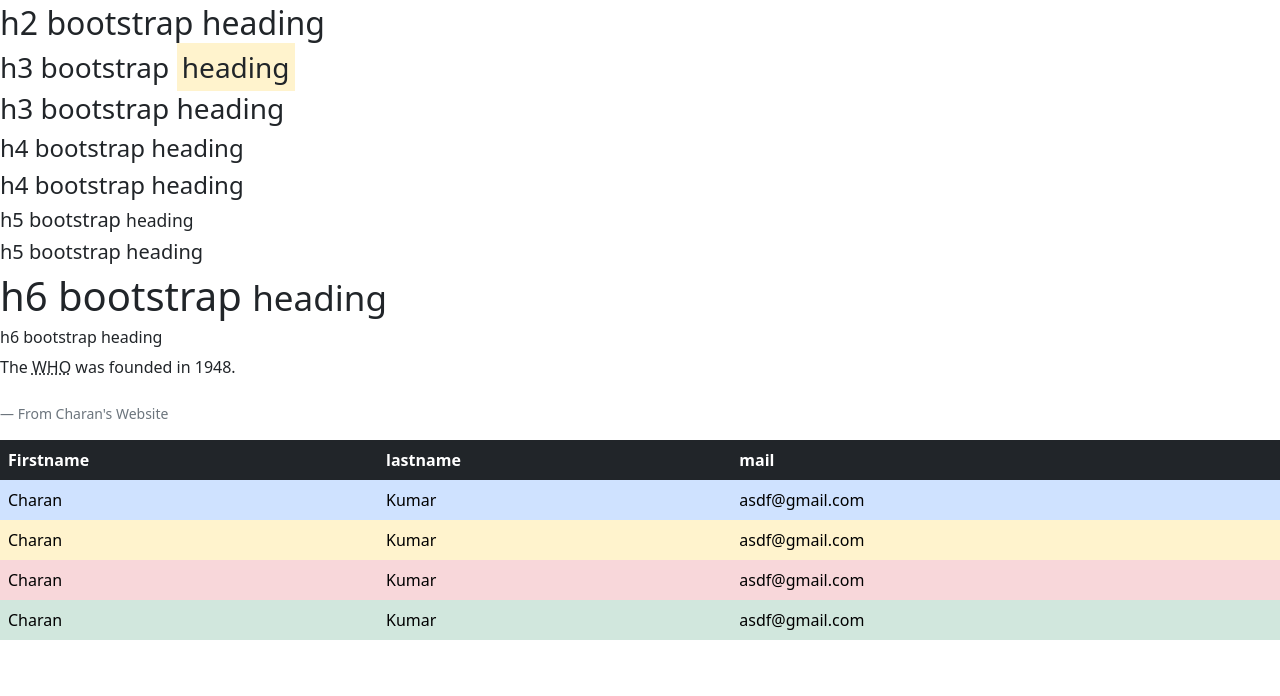
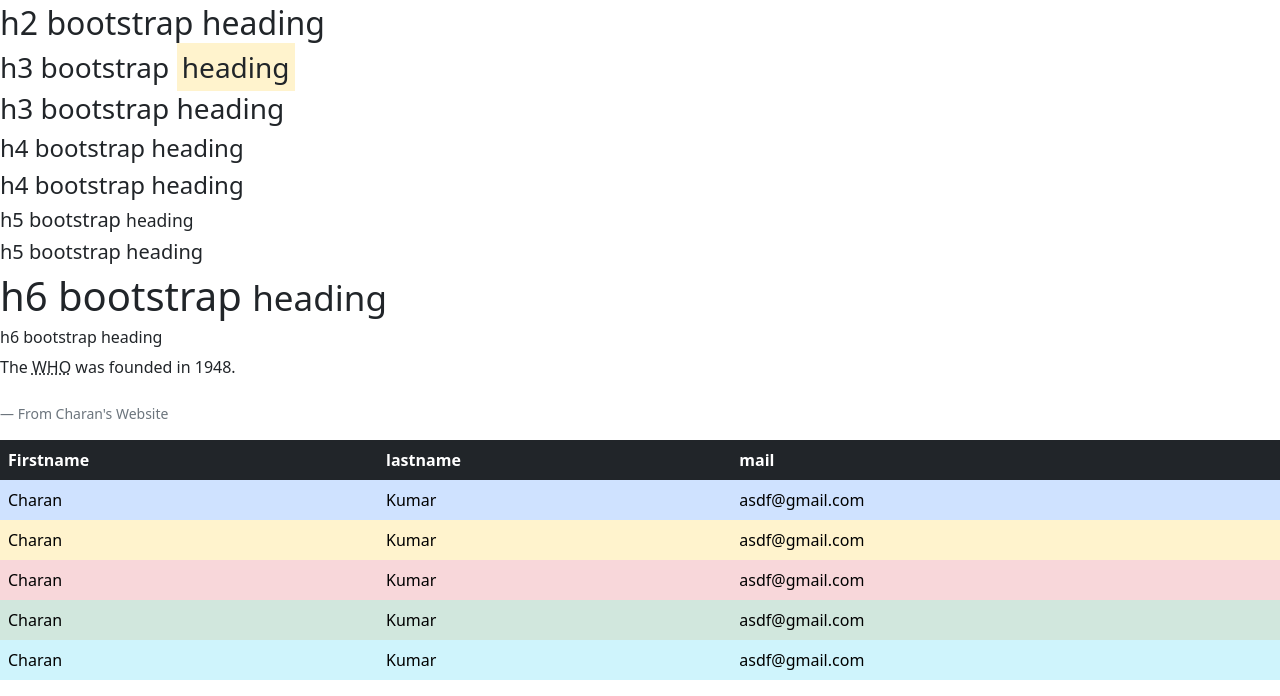
Before and after one commit to Charan-2908/Bootstrap, a website: page containers.html in a window 1280 px wide. Shown: the part 708-1404 px from the top of the page. Before the commit the page ends 1364 px from the top, so only its background shows below. Drawn offline with nearby package versions, Linux system fonts and the light colour scheme.

Commit message:
Day upadte 1

```diff
--- a/containers.html
+++ b/containers.html
@@ -78,6 +78,11 @@
                 <td>Kumar</td>
                 <td>asdf@gmail.com</td>
             </tr>
+            <tr class="table-info">
+                <td>Charan</td>
+                <td>Kumar</td>
+                <td>asdf@gmail.com</td>
+            </tr>
         </tbody>
     </table>
 
```
